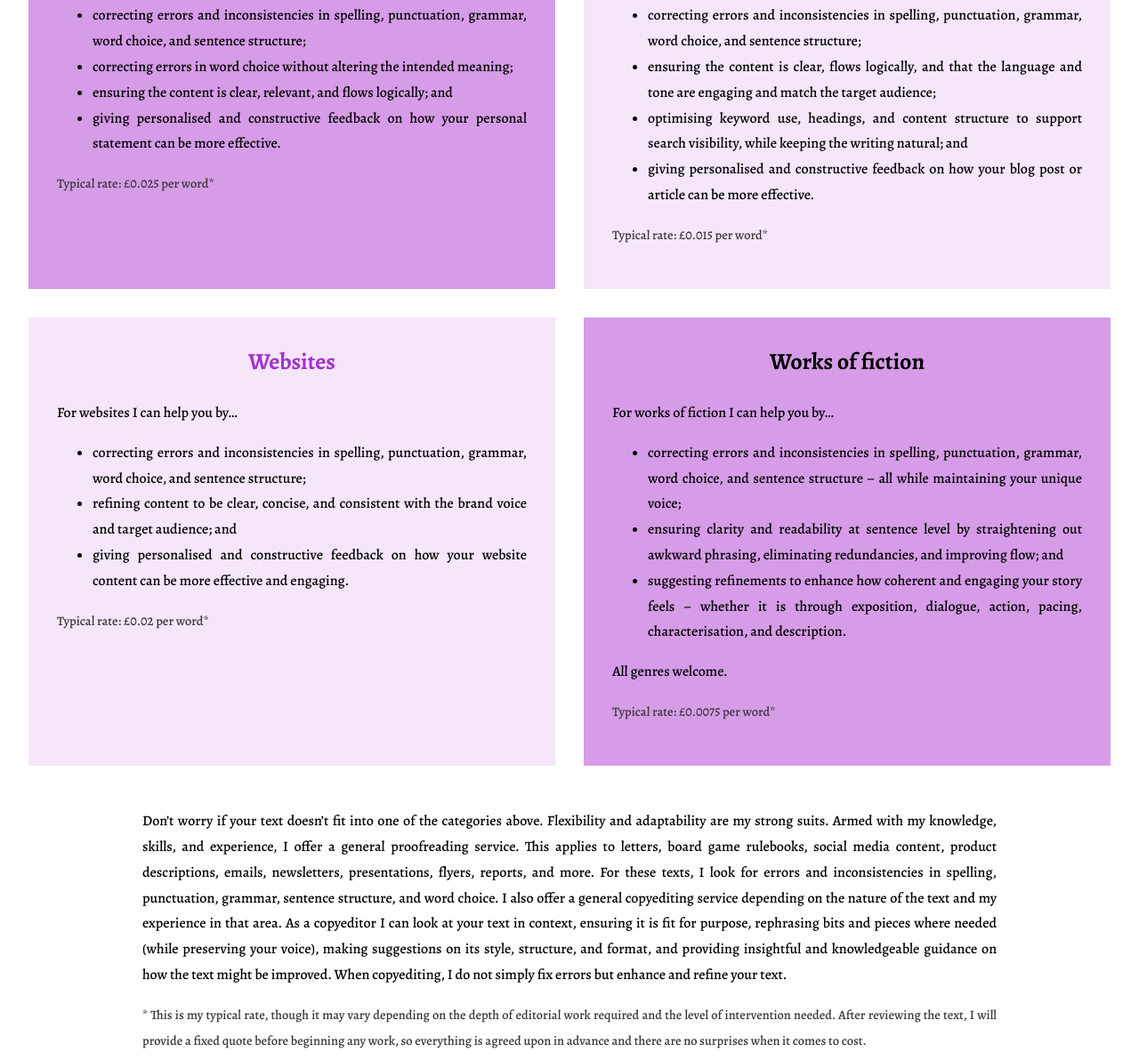
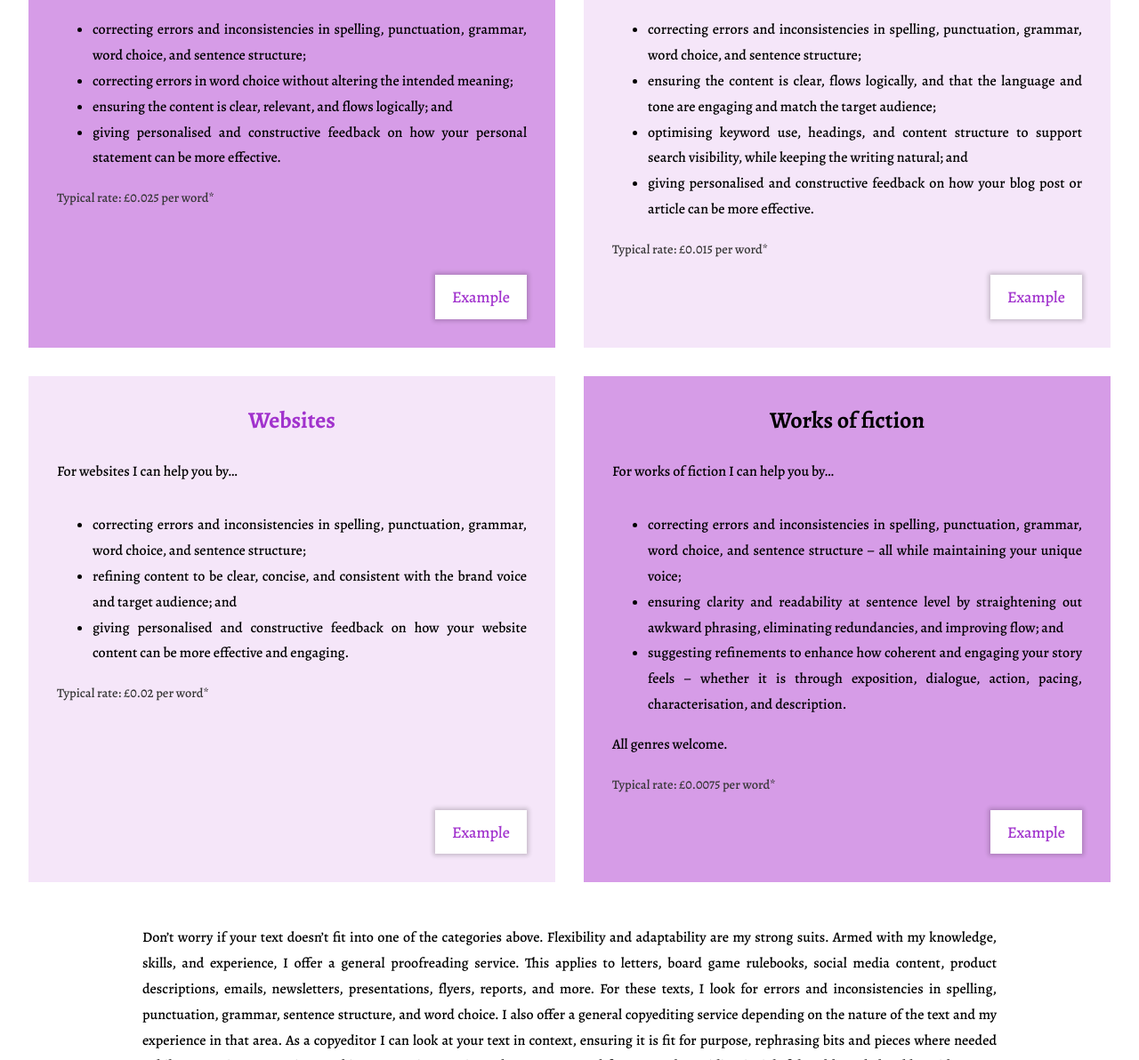
Before and after one commit to OscarCawley/emmaswordlab, a plain HTML site: page services.html in a window 1280 px wide. Shown: the part 961-2153 px from the top of the page at 89% size. Drawn offline with nearby package versions, Linux system fonts and the light colour scheme.

Commit message:
Added buttons to the services section to show example PDF's (currently placeholders)

```diff
--- a/css/services.css
+++ b/css/services.css
@@ -39,8 +39,18 @@ main {
 }
 
 .textbox {
+    display: flex;
+    flex-direction: column;
     text-align: justify;
     padding: 2rem;
+}
+
+.textbox .w-button {
+    display: block;
+    align-self: flex-end;
+    margin-top: auto;
+    text-align: center;
+    text-decoration: none;
 }
 
 .textbox h3 {
--- a/services.html
+++ b/services.html
@@ -145,6 +145,7 @@
                     <li>giving personalised and constructive feedback on how your personal statement can be more effective.</li>
                 </ul>
                 <p class="fine-print">Typical rate: £0.025 per word*</p>
+                <a class="w-button" href="files/placeholder.pdf">Example</a>
             </div>
             <div class="textbox">
                 <h3>Blog posts and articles</h3>
@@ -156,6 +157,7 @@
                     <li>giving personalised and constructive feedback on how your blog post or article can be more effective.</li>
                 </ul>
                 <p class="fine-print">Typical rate: £0.015 per word*</p>
+                <a class="w-button" href="files/placeholder.pdf">Example</a>
             </div>
             <div class="textbox">
                 <h3>Websites</h3>
@@ -166,6 +168,7 @@
                     <li>giving personalised and constructive feedback on how your website content can be more effective and engaging.</li>
                 </ul>
                 <p class="fine-print">Typical rate: £0.02 per word*</p>
+                <a class="w-button" href="files/placeholder.pdf">Example</a>
             </div>
             <div class="textbox">
                 <h3>Works of fiction</h3>
@@ -177,6 +180,7 @@
                 </ul>
                 <p>All genres welcome.</p>
                 <p class="fine-print">Typical rate: £0.0075 per word*</p>
+                <a class="w-button" href="files/placeholder.pdf">Example</a>
             </div>
         </section>
         <div id="bottom-text">
```
Also changed, not shown: 1 other file.
